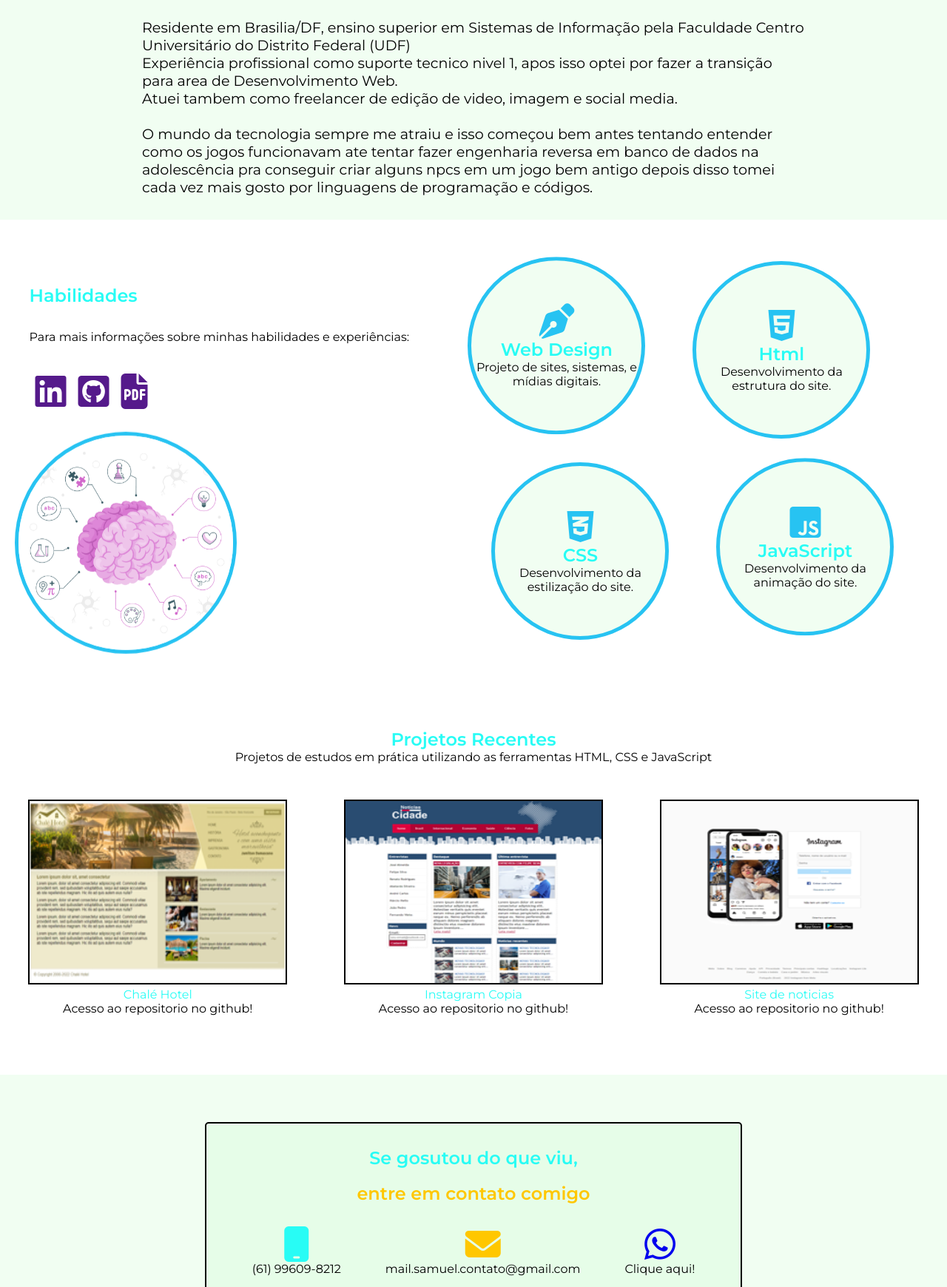
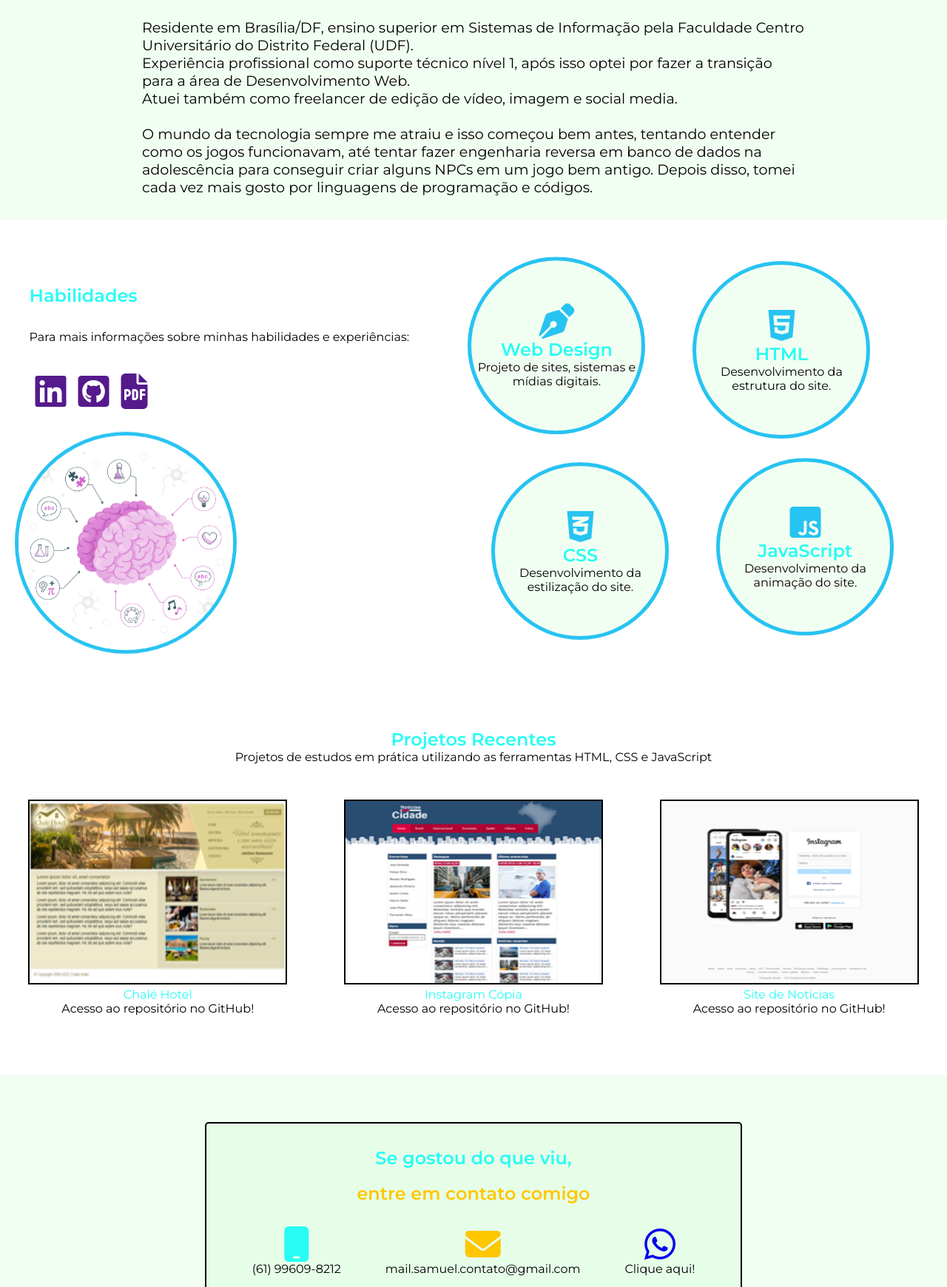
Before and after one commit to SamuelWSGIT/Portfolio-new, a plain HTML site: page index.html in a window 1280 px wide. Shown: the part 1060-2800 px from the top of the page at 74% size. Drawn offline with Linux system fonts and the light colour scheme.

Commit message:
att ortografica

```diff
--- a/index.html
+++ b/index.html
@@ -5,7 +5,7 @@
     <meta http-equiv="X-UA-Compatible" content="IE=edge">
     <meta name="viewport" content="width=device-width, initial-scale=1.0">
     <title>Samuel Almeida</title>
-    <!-- Stilos -->
+    <!-- Estilos -->
     <link rel="stylesheet" href="./css/styles.css">
     <!-- Font-Awesome -->
     <link rel="stylesheet" href="https://cdnjs.cloudflare.com/ajax/libs/font-awesome/6.2.1/css/all.min.css" integrity="sha512-MV7K8+y+gLIBoVD59lQIYicR65iaqukzvf/nwasF0nqhPay5w/9lJmVM2hMDcnK1OnMGCdVK+iQrJ7lzPJQd1w==" crossorigin="anonymous" referrerpolicy="no-referrer" />
@@ -16,7 +16,7 @@
             <div class="header_items">
                 <h4>Portfólio</h4>
                 <label class="switch">
-                    <span class="switch-text">Thema Dark</span>
+                    <span class="switch-text">Tema Dark</span>
                     <div class="switch-wrapper">
                         <input type="checkbox">
                         <span class="switch-button"></span>
@@ -29,7 +29,7 @@
                         <span>Samuel Almeida</span>
                     </h3>
                     <p>Sou desenvolvedor
-                        <span>Front end</span>
+                        <span>Front-end</span>
                         e vou falar um pouco sobre mim e meus projetos por aqui.
                     </p>
                 </div>
@@ -53,10 +53,10 @@
             <img src="./img/perfil-img2.png" alt="img_perfil">
         </div>
         <div class="sobre_text margin-items">
-            <p>Residente em Brasilia/DF, ensino superior em Sistemas de Informação pela Faculdade Centro Universitário do Distrito Federal (UDF)</p>
-            <p>Experiência profissional como suporte tecnico nivel 1, apos isso optei por fazer a transição para area de Desenvolvimento Web.</p>
-            <p>Atuei tambem como freelancer de edição de video, imagem e social media.</p> <br>
-            <p>O mundo da tecnologia sempre me atraiu e isso começou bem antes tentando entender como os jogos funcionavam ate tentar fazer engenharia reversa em banco de dados na adolescência pra conseguir criar alguns npcs em um jogo bem antigo depois disso tomei cada vez mais gosto por linguagens de programação e códigos. </p>
+            <p>Residente em Brasília/DF, ensino superior em Sistemas de Informação pela Faculdade Centro Universitário do Distrito Federal (UDF).</p>
+            <p>Experiência profissional como suporte técnico nível 1, após isso optei por fazer a transição para a área de Desenvolvimento Web.</p>
+            <p>Atuei também como freelancer de edição de vídeo, imagem e social media.</p> <br>
+            <p>O mundo da tecnologia sempre me atraiu e isso começou bem antes, tentando entender como os jogos funcionavam, até tentar fazer engenharia reversa em banco de dados na adolescência para conseguir criar alguns NPCs em um jogo bem antigo. Depois disso, tomei cada vez mais gosto por linguagens de programação e códigos.</p>
         </div>
     </section>
     <section id="habilidades" class="habilidades item_cards">
@@ -77,7 +77,7 @@
                         <div class="items_setor">
                             <i class="fa-solid fa-pen-nib fa-3x"></i>
                             <h2>Web Design</h2>
-                            <p>Projeto de sites, sistemas, e mídias digitais.</p>
+                            <p>Projeto de sites, sistemas e mídias digitais.</p>
                         </div>
                     </div>
                     <div class="bg_setor2">
@@ -92,7 +92,7 @@
                     <div class="bg_setor3">
                         <div class="items_setor">
                             <i class="fa-brands fa-html5 fa-3x"></i>
-                            <h2>Html</h2>
+                            <h2>HTML</h2>
                             <p>Desenvolvimento da estrutura do site.</p>
                         </div>
                     </div>
@@ -119,21 +119,21 @@
                         <img src="./img/projeto1.png" alt="img_projetos">
                     </a>
                     <p><span>Chalé Hotel</span></p>
-                    <a href="https://github.com/SamuelWSGIT/Chale-hotel">Acesso ao repositorio no github!</a>
+                    <a href="https://github.com/SamuelWSGIT/Chale-hotel">Acesso ao repositório no GitHub!</a>
                 </div>
                 <div class="projetos_items">
                     <a href="https://projeto-sitenoticias.netlify.app">
                         <img src="./img/projeto2.png" alt="img_projetos">
                     </a>
-                    <p><span>Instagram Copia</span></p>
-                    <a href="https://github.com/SamuelWSGIT/Instagram-copia">Acesso ao repositorio no github!</a>
+                    <p><span>Instagram Cópia</span></p>
+                    <a href="https://github.com/SamuelWSGIT/Instagram-copia">Acesso ao repositório no GitHub!</a>
                 </div>
                 <div class="projetos_items">
                     <a href="https://samuelws-projetocss.netlify.app">
                         <img src="./img/projeto3.png" alt="img_projetos">
                     </a>
-                    <p><span>Site de noticias</span></p>
-                    <a href="https://github.com/SamuelWSGIT/Projeto-Site-de-Noticias">Acesso ao repositorio no github!</a>
+                    <p><span>Site de Notícias</span></p>
+                    <a href="https://github.com/SamuelWSGIT/Projeto-Site-de-Noticias">Acesso ao repositório no GitHub!</a>
                 </div>
             </div>
         </div>
@@ -141,7 +141,7 @@
     <section id="contatos" class="contatos item_cards">
         <div class="contato_items margin-items">
             <div class="texto_contatos margin-items">
-                <h2>Se gosutou do que viu,</h2><br>
+                <h2>Se gostou do que viu,</h2><br>
                 <h2><span>entre em contato comigo</span></h2>
                 <div class="contato_links">
                     <div class="links_items link1">
@@ -166,7 +166,7 @@
         </div>
     </section>
     <footer>
-        <h1>Até Logo!</h1>
+        <h1>Até logo!</h1>
     </footer>
     <script src="./js/main.js"></script>
 </body>
```
